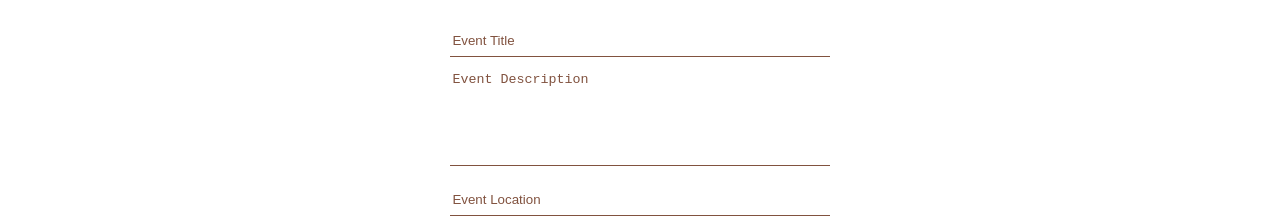
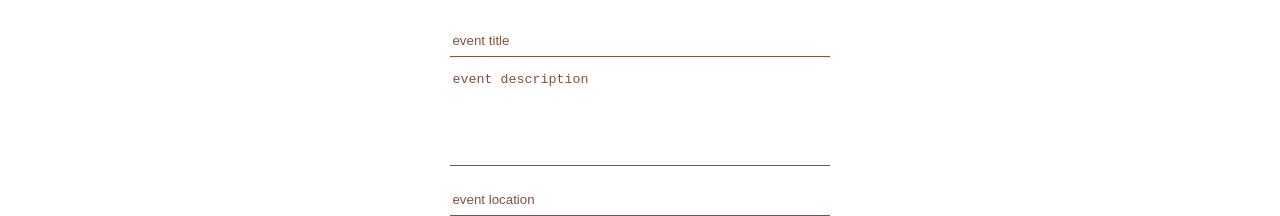
Before and after one commit to dngst/brightevents, a React (Create React App) app: page /new in a window 1280 px wide. Shown: the part 159-375 px from the top of the page. Built offline with nearby package versions, Linux system fonts and the light colour scheme.

Commit message:
Remove text-transform

```diff
--- a/src/components/Input.js
+++ b/src/components/Input.js
@@ -10,7 +10,6 @@ export const Input = styled.input.attrs((props) => ({
   height: 2rem;
   width: 100%;
   margin: 0 0 1em;
-  text-transform: capitalize;
   box-sizing: border-box;
   ::placeholder {
     color: ${(props) => props.theme.brown};
@@ -31,7 +30,6 @@ export const TextArea = styled.textarea`
   height: 6rem;
   width: 100%;
   margin: 0 0 1em;
-  text-transform: capitalize;
   box-sizing: border-box;
   overflow: auto;
   resize: none;
```
